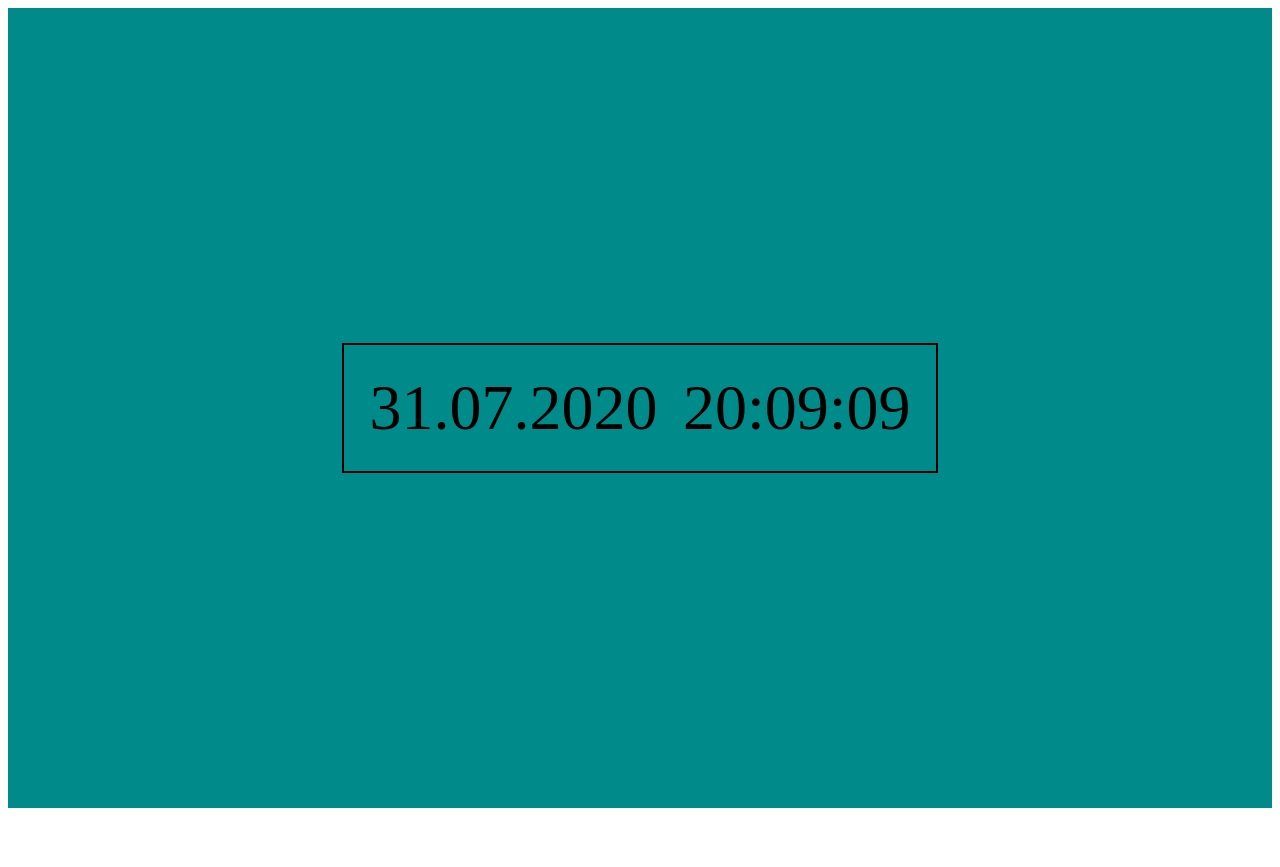
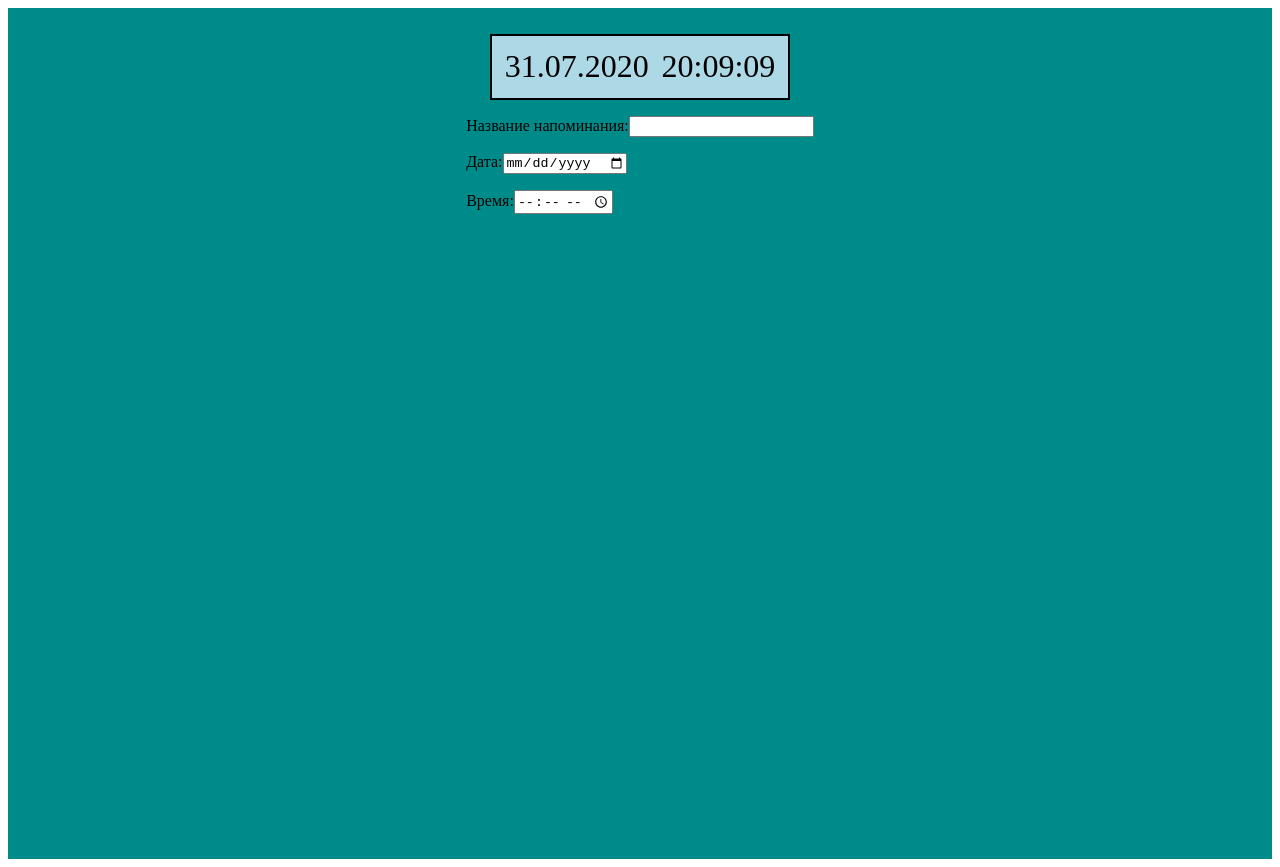
Before and after one commit to polina090193/reminder, a website: page src/index.html in a window 1280 px wide. Before the commit the page ends 816 px from the top, so only its background shows below. Drawn offline with nearby package versions, Linux system fonts and the light colour scheme; files that its build step writes are made by us from their sources; animation ran at ten frames a second.

Commit message:
Add form

```diff
--- a/src/index.html
+++ b/src/index.html
@@ -12,6 +12,12 @@
             <div class="date"></div>
             <div class="time"></div>
         </div>
+        <div class="reminders-list-wrap"></div>
+        <form class="reminder-form" name="reminder-form">
+            <label>Название напоминания:<input type="text"></label>
+            <label>Дата:<input type="date"></label>
+            <label>Время:<input type="time"></label>
+        </form>
     </div>
     <script src="js/index.js"></script>
 </body>
--- a/src/scss/style.scss
+++ b/src/scss/style.scss
@@ -1,9 +1,11 @@
 .wrap {
     display: flex;
-    justify-content: center;
+    flex-direction: column;
+    justify-content: flex-start;
     align-items: center;
 
     height: 100vh;
+    padding: 2vmax;
     background: darkcyan;
 }
 
@@ -11,15 +13,24 @@
     display: flex;
 
     border: solid 2px black;
-    padding: 1vmax;
-    font-size: 5vmax;
+    padding: 0.5vmax;
+    font-size: 2.5vmax;
+    background-color: lightblue;
 }
 
 .date, .time {
-    // border: solid 2px black;
-    padding: 1vmax;
+    padding: 0.5vmax;
 
     display: flex;
     justify-content: center;
     align-items: center;
 }
+
+.reminder-form {
+    display: flex;
+    flex-direction: column;
+}
+
+.reminder-form > * {
+    margin-top: 2vmin;
+}
```
Also changed, not shown: build/css/style.css, build/index.html.
